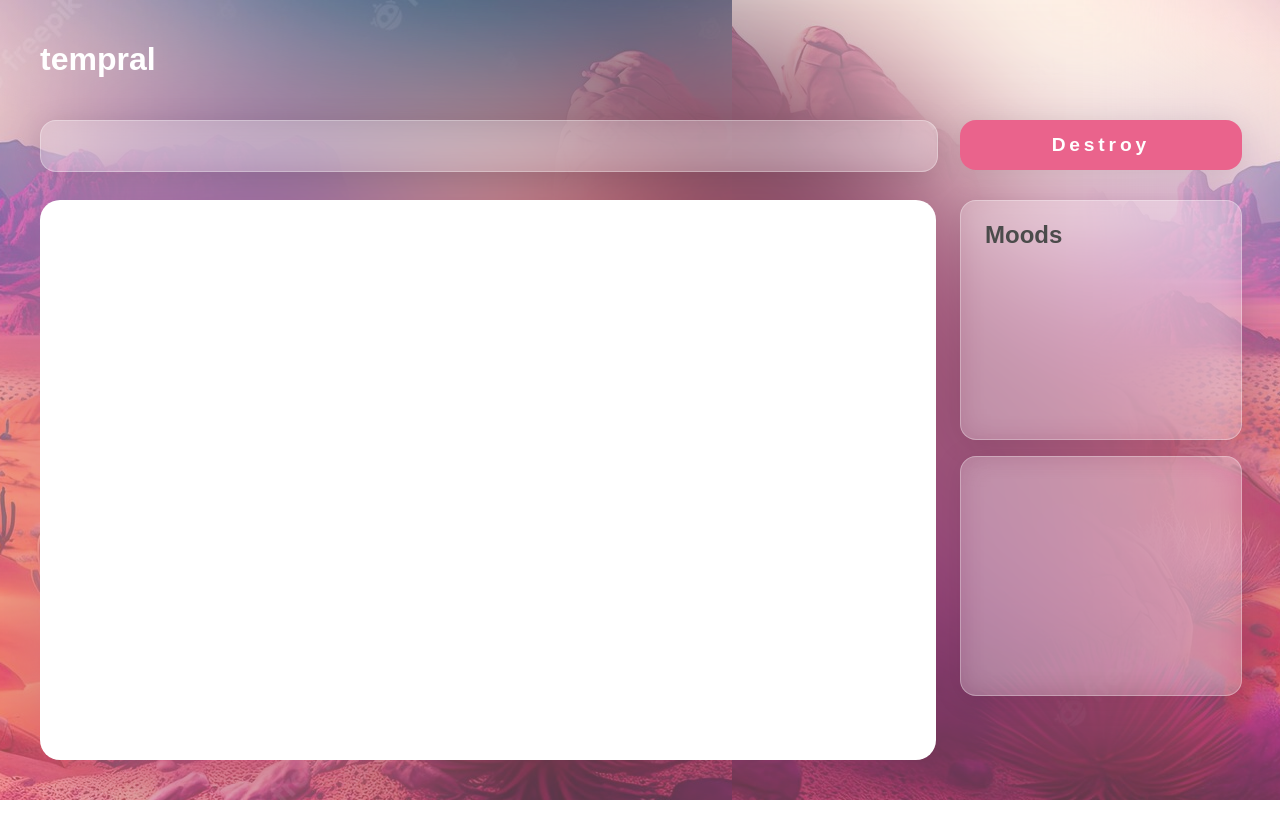
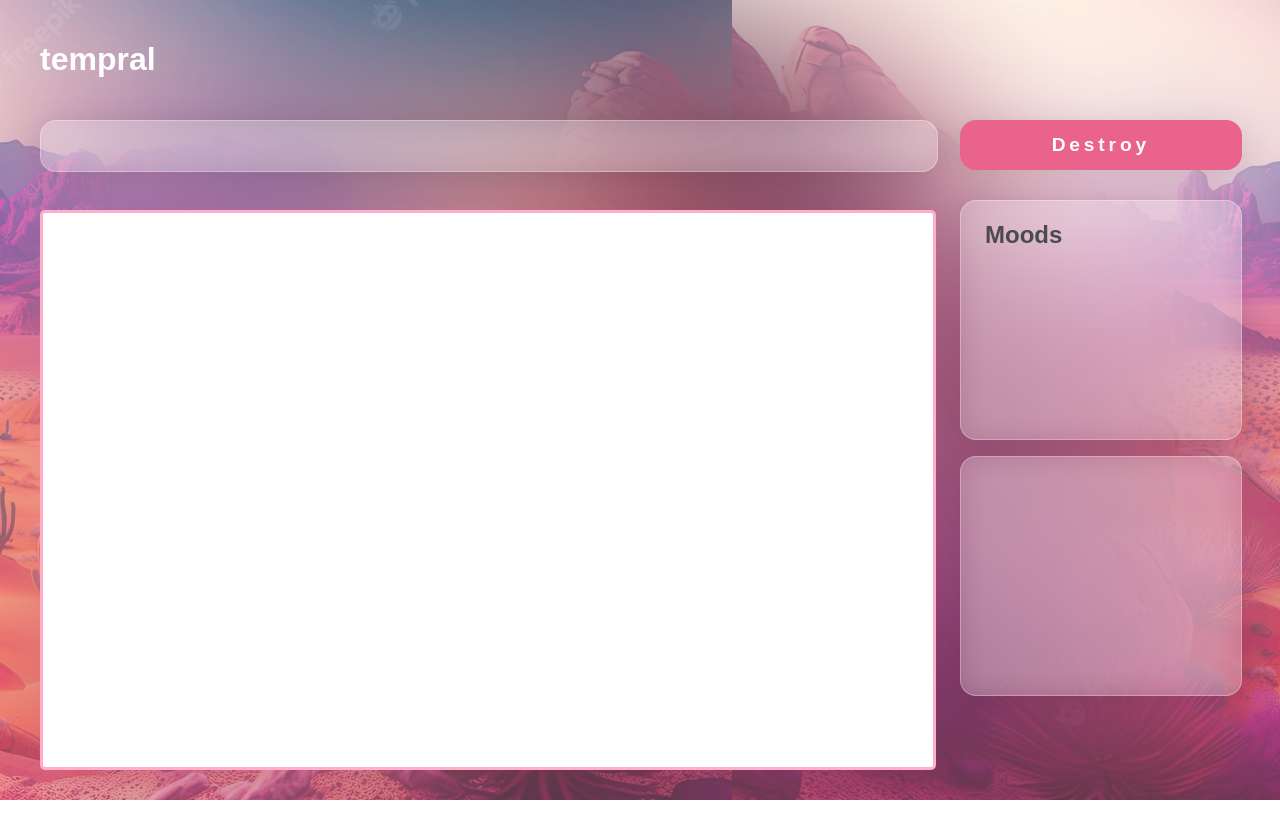
Before and after one commit to zariacs/the-disappearing-diary, a Vue app: page / in a window 1280 px wide. Shown: the top 838 px of the page. Built offline with nearby package versions, Linux system fonts and the light colour scheme.

Commit message:
Updated text box configuration

```diff
--- a/src/components/JournalEntry.vue
+++ b/src/components/JournalEntry.vue
@@ -178,7 +178,22 @@ header {
     box-sizing: border-box;
     padding: 30px;
     resize: none;
+    font-size: 24px;
+    color: #4B4B4B;
     /* end of writing */
+
+    /* border */
+    border: 3px solid #ffafcc;
+    border-radius: 5px;
+    margin: 10px 10px 20px 0px;
+    /* end of border */
+}
+
+.text-box:focus {
+    outline: none;
+    background: linear-gradient(white, white) padding-box,
+    linear-gradient(to right, #c8b6ff, #ffafcc) border-box;
+    border: 3px solid transparent;
 }
 
 /* -------ASIDE------- */
```
